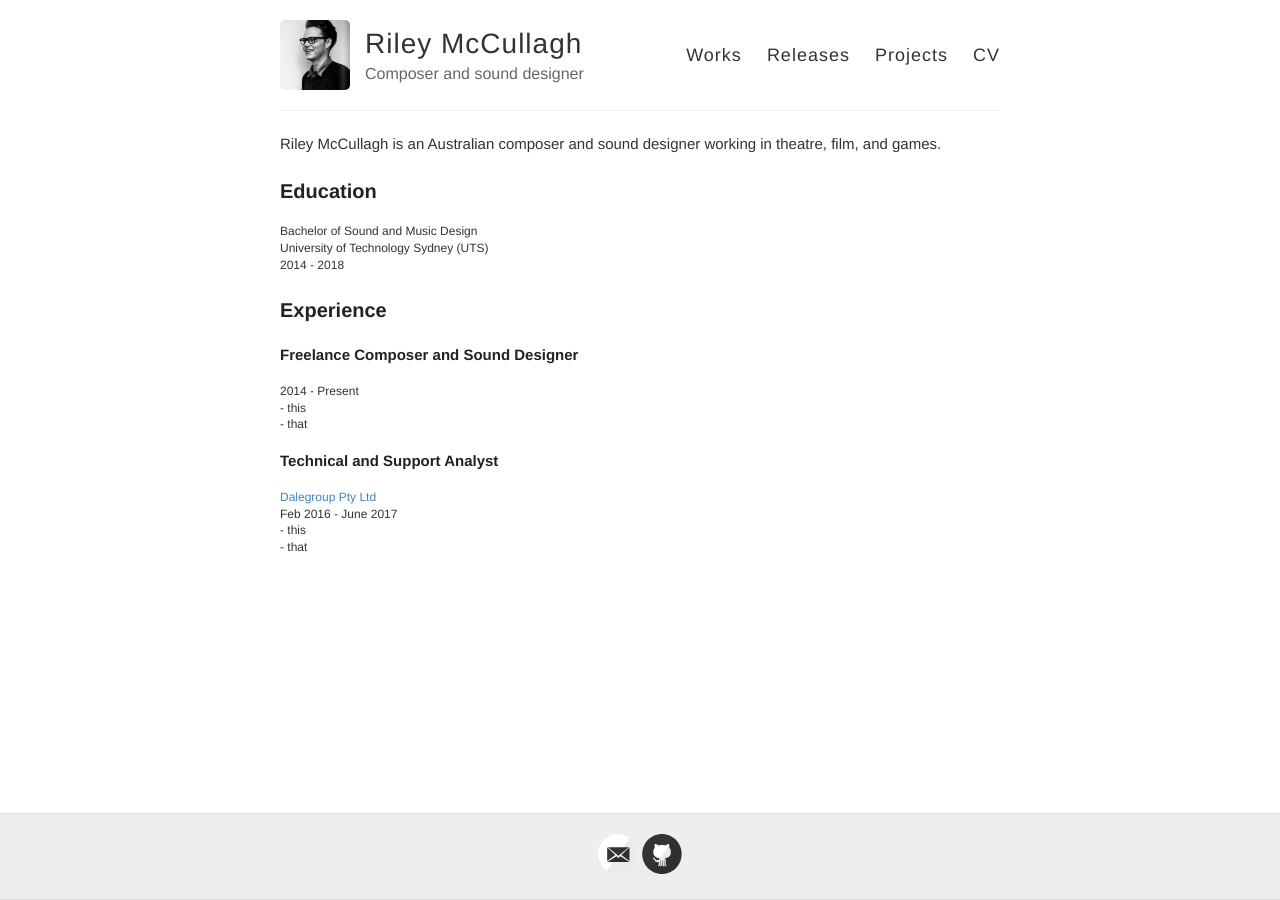
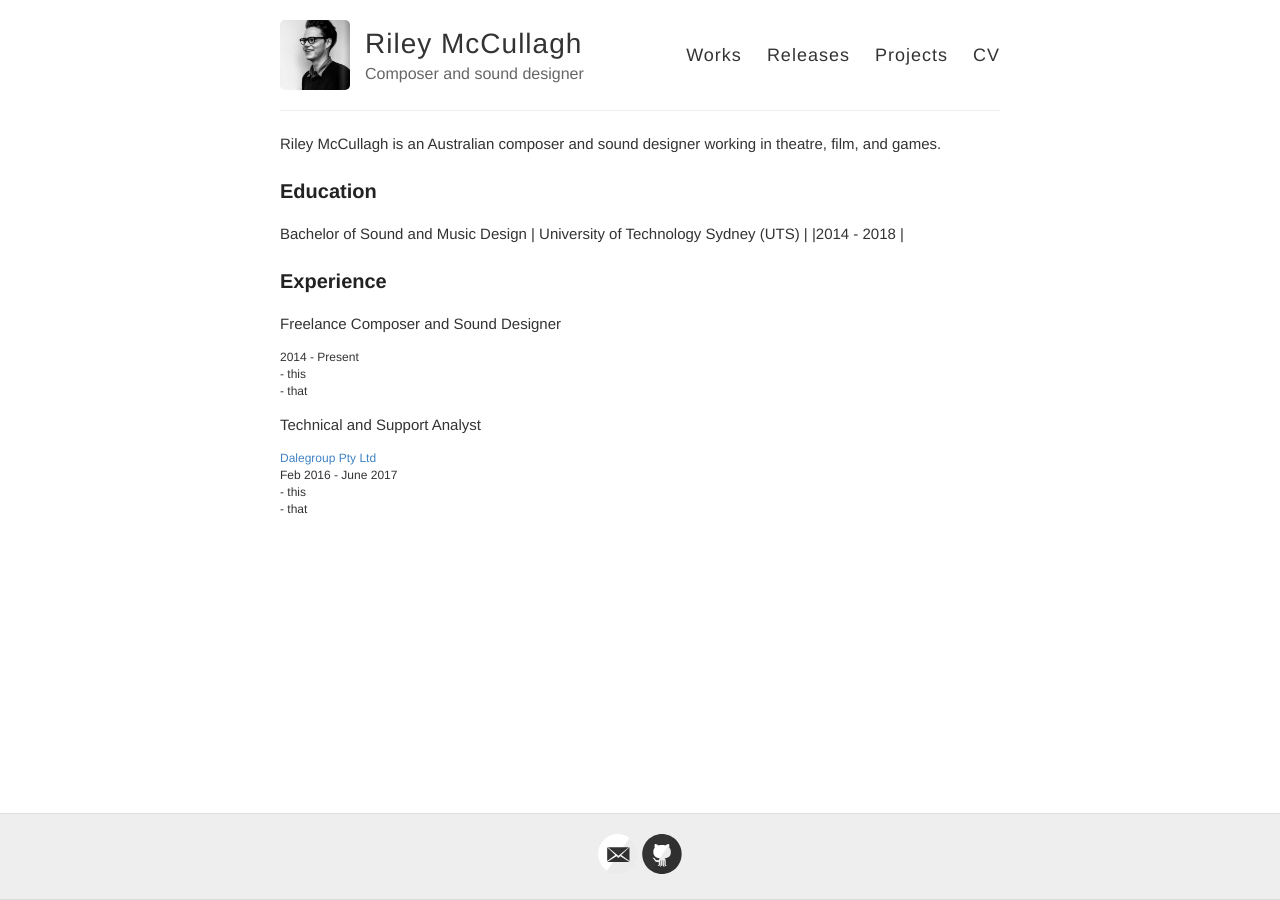
Before and after one commit to rileymccullagh/portfolio, a Jekyll site: the page built from docs/cv.md, in a window 1280 px wide. Built offline with Jekyll 4.4.1, drawn with Linux system fonts in a browser that asks for light colours.

```diff
--- a/docs/cv.md
+++ b/docs/cv.md
@@ -7,7 +7,7 @@
 
 ### Education
 
-| Bachelor of Sound and Music Design    |
+Bachelor of Sound and Music Design
 | University of Technology Sydney (UTS) |
 |2014 - 2018                            |
 
@@ -15,14 +15,14 @@
 
 ### Experience
 
-##### Freelance Composer and Sound Designer
+Freelance Composer and Sound Designer
 
 |2014 - Present |
 | - this |
 | - that |
 
 
-##### Technical and Support Analyst
+Technical and Support Analyst
 
 | [Dalegroup Pty Ltd](http://dalegroup.net/) |
 | Feb 2016 - June 2017 |
```
